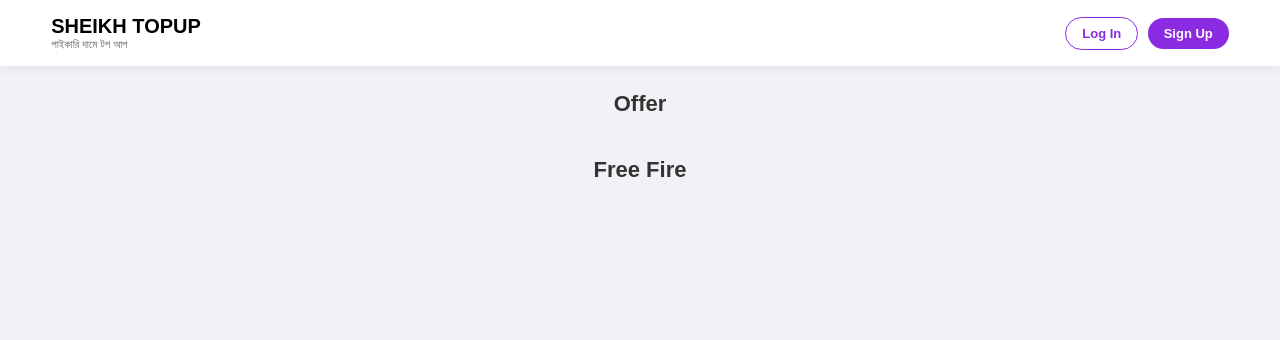
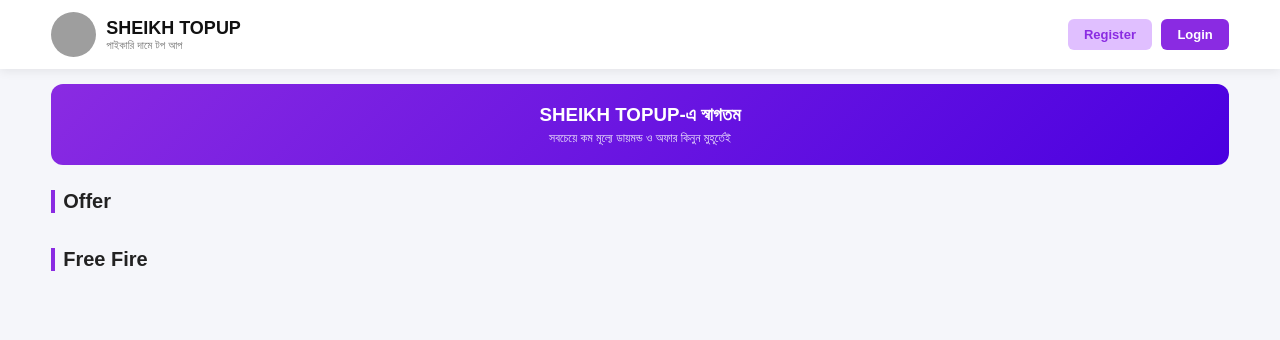
Before and after one commit to sheikhsaju2474-png/ff-topup-store, a Flask app: template templates/index.html in a window 1280 px wide. Shown: the top 340 px of the page. Run offline with Flask 3, Linux system fonts and the light colour scheme; the template is opened without the code that fills it, so the values that code supplies are empty; grey boxes are pictures that could not be loaded.

Commit message:
Update index.html

```diff
--- a/templates/index.html
+++ b/templates/index.html
@@ -6,72 +6,72 @@
     <title>SHEIKH TOPUP - পাইকারি দামে টপ আপ</title>
     <style>
         * { margin: 0; padding: 0; box-sizing: border-box; font-family: sans-serif; }
-        body { background-color: #f1f2f6; color: #333; padding-bottom: 80px; }
-        header { background: #fff; padding: 15px 4%; display: flex; justify-content: space-between; align-items: center; box-shadow: 0 4px 10px rgba(0,0,0,0.05); }
-        .logo-text h1 { font-size: 20px; color: #000; font-weight: 800; }
-        .logo-text p { font-size: 11px; color: #666; }
-        .auth-btns a { text-decoration: none; padding: 8px 16px; border-radius: 20px; font-size: 13px; font-weight: bold; margin-left: 5px; }
-        .login-btn { border: 1px solid #8a2be2; color: #8a2be2; }
-        .reg-btn { background: #8a2be2; color: white; }
-        .logout-btn { color: #ff4757; font-size: 13px; text-decoration: none; font-weight: bold; }
-        .section-title { text-align: center; margin: 25px 0 15px; font-size: 22px; font-weight: bold; }
+        body { background-color: #f5f6fa; padding-bottom: 60px; }
+        header { background: #fff; padding: 12px 4%; display: flex; justify-content: space-between; align-items: center; box-shadow: 0 2px 10px rgba(0,0,0,0.08); }
+        .logo-box { display: flex; align-items: center; gap: 10px; }
+        .logo-box img { width: 45px; height: 45px; border-radius: 50%; }
+        .logo-text h1 { font-size: 18px; color: #111; font-weight: bold; }
+        .logo-text p { font-size: 11px; color: #777; }
+        .auth-btns a { text-decoration: none; padding: 8px 16px; border-radius: 6px; font-size: 13px; font-weight: bold; margin-left: 5px; display: inline-block; }
+        .login-btn { background: #8a2be2; color: white; }
+        .reg-btn { background: #e0bfff; color: #8a2be2; }
+
+        .promo-banner { width: 92%; margin: 15px auto; background: linear-gradient(135deg, #8a2be2, #4a00e0); padding: 20px; border-radius: 12px; color: white; text-align: center; }
+
+        .section-title { width: 92%; margin: 25px auto 10px; font-size: 20px; font-weight: bold; color: #222; border-left: 4px solid #8a2be2; padding-left: 8px; }
         .grid-container { width: 92%; margin: 0 auto; display: grid; grid-template-columns: repeat(2, 1fr); gap: 12px; }
         @media (min-width: 768px) { .grid-container { grid-template-columns: repeat(4, 1fr); } }
-        .game-card { background: white; border-radius: 12px; overflow: hidden; text-align: center; text-decoration: none; color: inherit; border: 1px solid #e6e6e6; }
-        .game-card img { width: 100%; aspect-ratio: 1/1; object-fit: cover; }
-        .game-title { padding: 10px; font-weight: bold; font-size: 13px; }
+
+        .game-card { background: white; border-radius: 12px; overflow: hidden; border: 1px solid #e8e8e8; text-decoration: none; color: inherit; transition: 0.2s; display: flex; flex-direction: column; align-items: center; padding: 10px; text-align: center; box-shadow: 0 2px 6px rgba(0,0,0,0.02); }
+        .game-card:hover { transform: translateY(-3px); box-shadow: 0 5px 15px rgba(0,0,0,0.08); }
+        .game-card img { width: 85%; aspect-ratio: 1/1; object-fit: cover; border-radius: 8px; margin-bottom: 10px; background: #eee; }
+        .game-title { font-weight: bold; font-size: 13px; color: #333; min-height: 35px; display: flex; align-items: center; }
     </style>
 </head>
 <body>
     <header>
-        <div class="logo-text">
-            <h1>SHEIKH TOPUP</h1>
-            <p>পাইকারি দামে টপ আপ</p>
+        <div class="logo-box">
+            <img src="https://i.ibb.co/X7P4pL4/ff-uid.png" alt="Logo">
+            <div class="logo-text"><h1>SHEIKH TOPUP</h1><p>পাইকারি দামে টপ আপ</p></div>
         </div>
-
-        <!-- ইউজার লগইন থাকলে নাম দেখাবে, না থাকলে লগইন বাটন দেখাবে -->
         <div class="auth-btns">
             {% if session['username'] %}
-                <span style="font-size:13px; font-weight:bold; color:#555;">👤 {{ session['username'] }}</span> |
-                <a href="/logout" class="logout-btn">Log Out</a>
+                <span style="font-size:13px; font-weight:bold;">👤 {{ session['username'] }}</span> |
+                <a href="/logout" style="color:#ff4757; font-size:13px; text-decoration:none; font-weight:bold;">Log Out</a>
             {% else %}
-                <a href="/login" class="login-btn">Log In</a>
-                <a href="/signup" class="reg-btn">Sign Up</a>
+                <a href="/register" class="reg-btn">Register</a>
+                <a href="/login" class="login-btn">Login</a>
             {% endif %}
         </div>
     </header>
 
-    <!-- মেসেজ নোটিফিকেশন -->
-    {% with messages = get_flashed_messages(with_categories=true) %}
-      {% if messages %}
-        {% for category, message in messages %}
-          <div style="background-color: #2ed573; color: white; padding: 10px; text-align: center; font-weight: bold; font-size: 14px;">
-              {{ message }}
-          </div>
-        {% endfor %}
-      {% endif %}
+    {% with messages = get_flashed_messages() %}
+      {% if messages %}{% for m in messages %}<div style="background:#2ed573; color:white; padding:12px; text-align:center; font-weight:bold;">{{ m }}</div>{% endfor %}{% endif %}
     {% endwith %}
 
-    <!-- Offer Category -->
+    <div class="promo-banner">
+        <h3>SHEIKH TOPUP-এ স্বাগতম</h3>
+        <p style="font-size:12px; opacity:0.9; margin-top:5px;">সবচেয়ে কম মূল্যে ডায়মন্ড ও অফার কিনুন মুহূর্তেই</p>
+    </div>
+
     <div class="section-title">Offer</div>
     <div class="grid-container">
         {% for product in products %}
             {% if product[2] == 'Offer' %}
             <a href="/buy/{{ product[1] }}" class="game-card">
-                <img src="{{ product[3] }}" alt="{{ product[1] }}">
+                <img src="{{ product[3] }}" onerror="this.src='https://placehold.co/150?text=SHEIKH+TOPUP'" alt="{{ product[1] }}">
                 <div class="game-title">{{ product[1] }}</div>
             </a>
             {% endif %}
         {% endfor %}
     </div>
 
-    <!-- Free Fire Category -->
     <div class="section-title">Free Fire</div>
     <div class="grid-container">
-        {% for product in products %}
+        {%     for product in products %}
             {% if product[2] == 'Free Fire' %}
             <a href="/buy/{{ product[1] }}" class="game-card">
-                <img src="{{ product[3] }}" alt="{{ product[1] }}">
+                <img src="{{ product[3] }}" onerror="this.src='https://placehold.co/150?text=SHEIKH+TOPUP'" alt="{{ product[1] }}">
                 <div class="game-title">{{ product[1] }}</div>
             </a>
             {% endif %}
```
